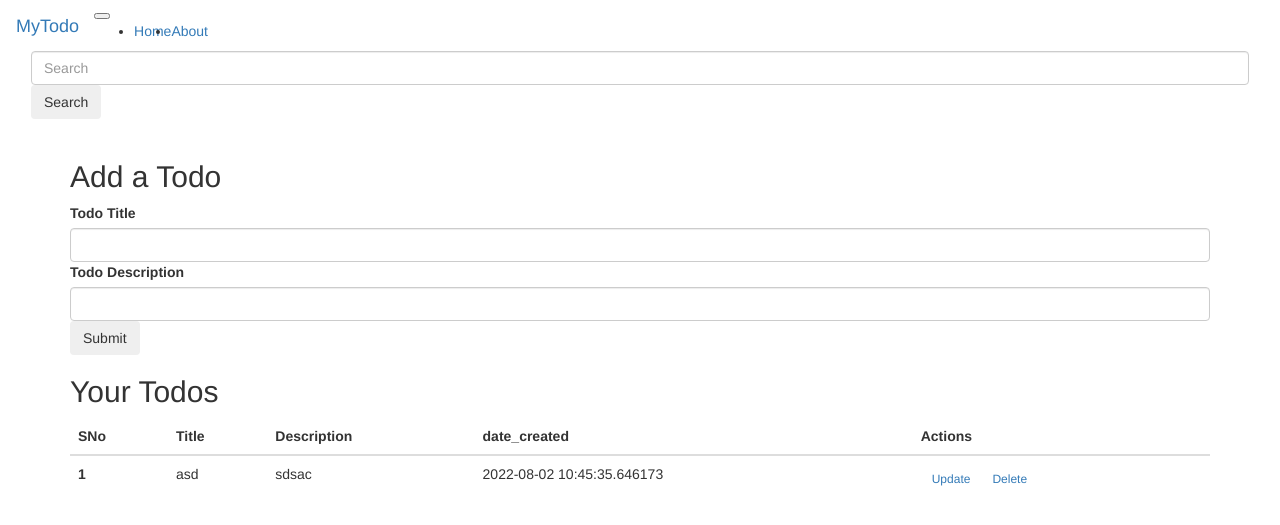
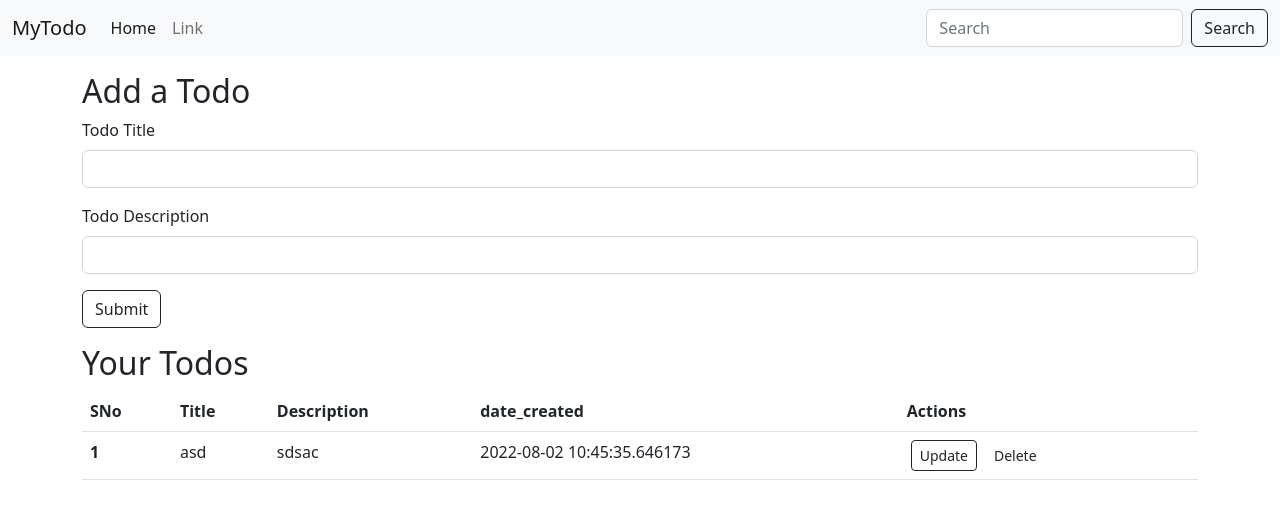
Before and after one commit to Pallavi21493/todo-app, a Flask app: page / in a window 1280 px wide. Shown: the top 525 px of the page. Run offline with Flask 2, Linux system fonts and the light colour scheme; data comes from the database, SQL or seed files in the repository; both versions use the stored data as it was after the commit; parts of the project's set-up code (start-up, migrations or seed data) failed here and were passed over.

Commit message:
navbar change About To Link , class d-flext add role search,add navbar-light, change href link

```diff
--- a/app.py
+++ b/app.py
@@ -27,6 +27,10 @@ def hello_world():
     allTodo = Todo.query.all()
     return render_template('index.html', allTodo = allTodo)
     # return 'Hello, World!!!'
+
+@app.route('/search/<int:sno>', method=['GET'])
+def search(sno):
+    todo = Todo.query.filter_by(sno=sno).first()
 
 @app.route('/show')
 def product():
--- a/templates/base.html
+++ b/templates/base.html
@@ -5,12 +5,15 @@
     <meta name="viewport" content="width=device-width, initial-scale=1">
     <title> {% block title %} {% endblock title %} - MyTodo</title>
     <!-- Latest compiled and minified CSS -->
-<link rel="stylesheet" href="https://cdn.jsdelivr.net/npm/bootstrap@3.3.7/dist/css/bootstrap.min.css" integrity="sha384-BVYiiSIFeK1dGmJRAkycuHAHRg32OmUcww7on3RYdg4Va+PmSTsz/K68vbdEjh4u" crossorigin="anonymous">
+<!-- <link rel="stylesheet" href="https://cdn.jsdelivr.net/npm/bootstrap@3.3.7/dist/css/bootstrap.min.css" integrity="sha384-BVYiiSIFeK1dGmJRAkycuHAHRg32OmUcww7on3RYdg4Va+PmSTsz/K68vbdEjh4u" crossorigin="anonymous"> -->
+<link href="https://cdn.jsdelivr.net/npm/bootstrap@5.2.0/dist/css/bootstrap.min.css" rel="stylesheet" integrity="sha384-gH2yIJqKdNHPEq0n4Mqa/HGKIhSkIHeL5AyhkYV8i59U5AR6csBvApHHNl/vI1Bx" crossorigin="anonymous">
+<!-- <script src="https://cdn.jsdelivr.net/npm/bootstrap@5.2.0/dist/js/bootstrap.bundle.min.js" integrity="sha384-A3rJD856KowSb7dwlZdYEkO39Gagi7vIsF0jrRAoQmDKKtQBHUuLZ9AsSv4jD4Xa" crossorigin="anonymous"></script> -->
+
 <link rel="stylesheet" href="{{ url_for('static', filename='css/style.css') }}">
 <script src="{{ url_for('static', filename='js/test.js') }}"></script>
 </head>
 <body>
-    <nav class="navbar navbar-expand-lg navbar-light bg-light">
+  <nav class="navbar navbar-expand-lg bg-light">
     <div class="container-fluid">
       <a class="navbar-brand" href="/">MyTodo</a>
       <button class="navbar-toggler" type="button" data-bs-toggle="collapse" data-bs-target="#navbarSupportedContent" aria-controls="navbarSupportedContent" aria-expanded="false" aria-label="Toggle navigation">
@@ -22,12 +25,12 @@
             <a class="nav-link active" aria-current="page" href="#">Home</a>
           </li>
           <li class="nav-item">
-                <a class="nav-link" href="#">About</a>
+            <a class="nav-link" href="#">Link</a>
           </li>
 
 
         </ul>
-            <form class="d-flex">
+        <form class="d-flex" role="search">
           <input class="form-control me-2" type="search" placeholder="Search" aria-label="Search">
           <button class="btn btn-outline-dark" type="submit">Search</button>
         </form>
--- a/templates/index.html
+++ b/templates/index.html
@@ -14,7 +14,7 @@
               <input type="text" class="form-control" name="desc" id="desc">
             </div>
 
-            <button type="submit my-3" class="btn btn-dark">Submit</button>
+            <button type="submit my-3" class="btn btn-outline-dark">Submit</button>
           </form>
     </div>
     <div class="container my-3">
```
Also changed, not shown: todo.db. Lines whose indentation alone changed are shown as unchanged.
